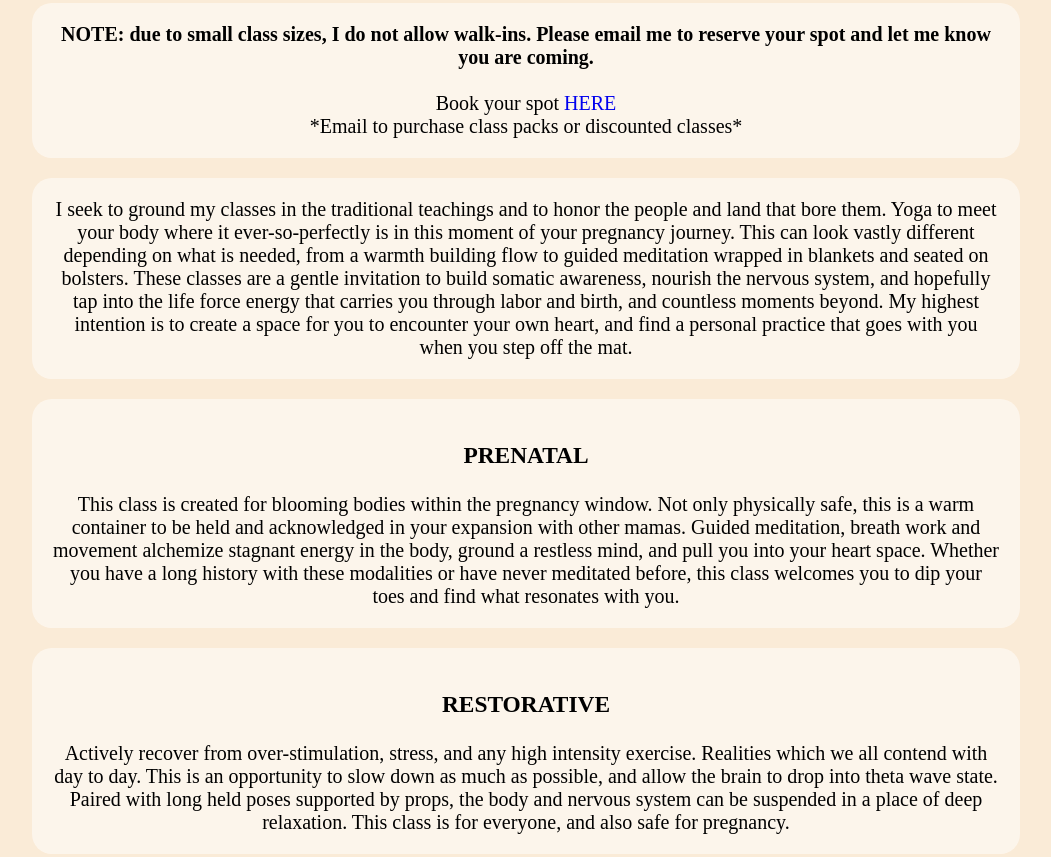
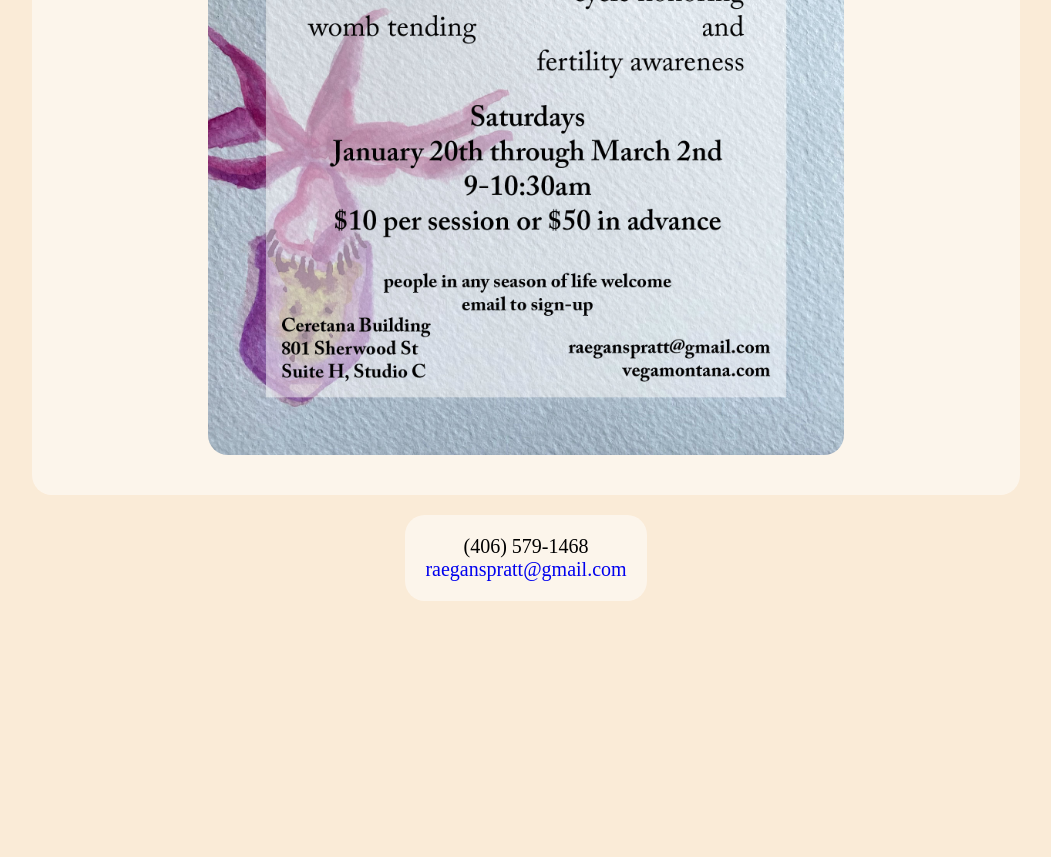
Before and after one commit to raeganalexandria/raeganalexandria.github.io, a plain HTML site: page yoga.html in a window 1280 px wide. Shown: the part 796-1653 px from the top of the page, without its empty margins (114-1165 px from the left). After the commit the page ends 1471 px from the top, so only its background shows below. Drawn offline with Linux system fonts and the light colour scheme.

Commit message:
flyer
flya

```diff
--- a/stylesheet.css
+++ b/stylesheet.css
@@ -66,21 +66,6 @@ img {
   font-size: 24px;
 }
 
-.p1 {
-}
-
-.p2{
-}
-
-.p3 {
-}
-
-.p4 {
-}
-
-.p5 {
-}
-
 .hide {
   color: transparent;
 }
--- a/yoga.html
+++ b/yoga.html
@@ -8,7 +8,7 @@
     </head>
     <link rel="stylesheet" href="stylesheet.css">
     <link rel="" href="">
-    <body>
+    <body class="">
       <header>
         <h1><a href="index.html">VEGA</a></h1>
       </header>
@@ -17,47 +17,8 @@
         <li><a href="doula.html">DOULA</a></li>
         <li><a href="yoga.html">YOGA</a></li>
       </ul>
-      <div class="p1">
-        <h3>SCHEDULE</h3>
-        Wednesdays 9 AM - Prenatal<br>
-        Wednesdays 4:30 PM - Restorative<br>
-        <h2>Holiday break: Classes will be on pause December 20 - January 10, hope to see you in the new year xx</h2>
-        Class is held at:<br>
-        Ceretana Healing and Movement Arts Studios <br>
-        801 Sherwood St, Studio C, Missoula MT
-      </div>
-      <div class="p2">
-        <h3>PRICES</h3>
-        Single class $17 <br>
-        4 class pack $60 <br>
-        10 class pack $146 <br>
-      </div>
       <div class="">
-        <b>NOTE: due to small class sizes, I do not allow walk-ins. Please email me to reserve your spot and let me know you are coming.</b><br><br>
-        Book your spot <a href="https://squareup.com/appointments/book/classes/prmrxpb998x5mp/LKRMF9Y8W0V50/classes">HERE</a> <br>
-        *Email to purchase class packs or discounted classes*
-      </div>
-      <div class="p3">
-        I seek to ground my classes in the traditional teachings and to honor the people and land that bore them.
-        Yoga to meet your body where it ever-so-perfectly is in this moment of your pregnancy journey.
-        This can look vastly different depending on what is needed, from a warmth building flow to guided meditation wrapped in blankets and seated on bolsters.
-        These classes are a gentle invitation to build somatic awareness, nourish the nervous system, and hopefully tap into the life force energy that carries you through labor and birth, and countless moments beyond.
-        My highest intention is to create a space for you to encounter your own heart, and find a personal practice that goes with you when you step off the mat.
-      </div>
-      <div class="p4">
-        <h3>PRENATAL</h3>
-        This class is created for blooming bodies within the pregnancy window.
-        Not only physically safe, this is a warm container to be held and acknowledged in your expansion with other mamas.
-        Guided meditation, breath work and movement alchemize stagnant energy in the body, ground a restless mind, and pull you into your heart space.
-        Whether you have a long history with these modalities or have never meditated before, this class welcomes you to dip your toes and find what resonates with you.
-      </div>
-      <div class="p5">
-        <h3>RESTORATIVE</h3>
-        Actively recover from over-stimulation, stress, and any high intensity exercise.
-        Realities which we all contend with day to day.
-        This is an opportunity to slow down as much as possible, and allow the brain to drop into theta wave state.
-        Paired with long held poses supported by props, the body and nervous system can be suspended in a place of deep relaxation.
-        This class is for everyone, and also safe for pregnancy.
+        <img src="untitled-2b.jpg" alt="">
       </div>
       <div class="contact">
         (406) 579-1468 <br>
```
Also changed, not shown: untitled-2b.jpg (added).
